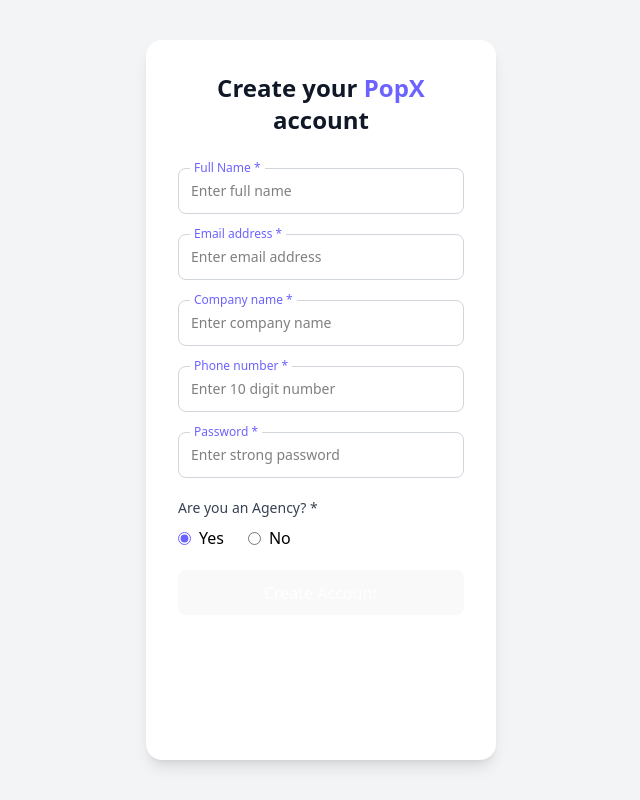
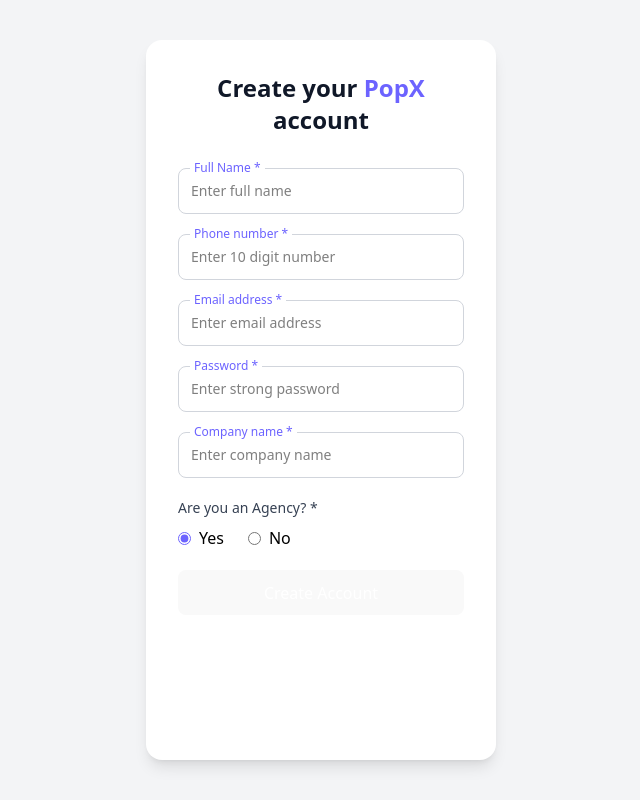
Before and after one commit to hanitha9/educase_frontend_asgn, a React (Vite) app: page /SignupPage in a window 1280 px wide. Shown: the whole page, without its empty margins (319-959 px from the left). Built offline with nearby package versions, Linux system fonts and the light colour scheme.

Commit message:
Update navigation path and improve form inputs

```diff
--- a/src/pages/SignupPage.jsx
+++ b/src/pages/SignupPage.jsx
@@ -30,7 +30,7 @@
     }
 
     setError("");
-    navigate("/LoginPage");
+    navigate("/login");
   };
 
   return (
@@ -42,26 +42,20 @@
 
         <form className="space-y-5 mt-8" onSubmit={handleSubmit}>
 
-          {/* Floating Input */}
-          {[
-            { label: "Full Name", type: "text" },
-            { label: "Email address", type: "email" },
-            { label: "Company name", type: "text" },
-          ].map((f) => (
-            <div key={f.label} className="relative">
+          {/* Full Name */}
+          <div className="relative">
             <label className="absolute -top-2 left-3 bg-white px-1 text-xs text-[#6C63FF] font-medium">
-                {f.label} *
+              Full Name *
             </label>
             <input
-                type={f.type}
+              type="text"
               required
-                placeholder={`Enter ${f.label.toLowerCase()}`}
-                className="w-full border border-gray-300 rounded-lg p-3 text-sm outline-none focus:ring-2 focus:ring-[#6C63FF]"
+              placeholder="Enter full name"
+              className="w-full border border-gray-300 rounded-lg p-3 text-sm focus:ring-2 focus:ring-[#6C63FF]"
             />
           </div>
-          ))}
 
-          {/* Phone */}
+          {/* Phone Number */}
           <div className="relative">
             <label className="absolute -top-2 left-3 bg-white px-1 text-xs text-[#6C63FF] font-medium">
               Phone number *
@@ -72,7 +66,20 @@
               onChange={(e) => setPhone(e.target.value)}
               placeholder="Enter 10 digit number"
               required
-              className="w-full border border-gray-300 rounded-lg p-3 text-sm outline-none focus:ring-2 focus:ring-[#6C63FF]"
+              className="w-full border border-gray-300 rounded-lg p-3 text-sm focus:ring-2 focus:ring-[#6C63FF]"
+            />
+          </div>
+
+          {/* Email */}
+          <div className="relative">
+            <label className="absolute -top-2 left-3 bg-white px-1 text-xs text-[#6C63FF] font-medium">
+              Email address *
+            </label>
+            <input
+              type="email"
+              required
+              placeholder="Enter email address"
+              className="w-full border border-gray-300 rounded-lg p-3 text-sm focus:ring-2 focus:ring-[#6C63FF]"
             />
           </div>
 
@@ -87,7 +94,20 @@
               onChange={(e) => setPassword(e.target.value)}
               placeholder="Enter strong password"
               required
-              className="w-full border border-gray-300 rounded-lg p-3 text-sm outline-none focus:ring-2 focus:ring-[#6C63FF]"
+              className="w-full border border-gray-300 rounded-lg p-3 text-sm focus:ring-2 focus:ring-[#6C63FF]"
+            />
+          </div>
+
+          {/* Company Name */}
+          <div className="relative">
+            <label className="absolute -top-2 left-3 bg-white px-1 text-xs text-[#6C63FF] font-medium">
+              Company name *
+            </label>
+            <input
+              type="text"
+              required
+              placeholder="Enter company name"
+              className="w-full border border-gray-300 rounded-lg p-3 text-sm focus:ring-2 focus:ring-[#6C63FF]"
             />
           </div>
 
```
Lines whose indentation alone changed are shown as unchanged.
